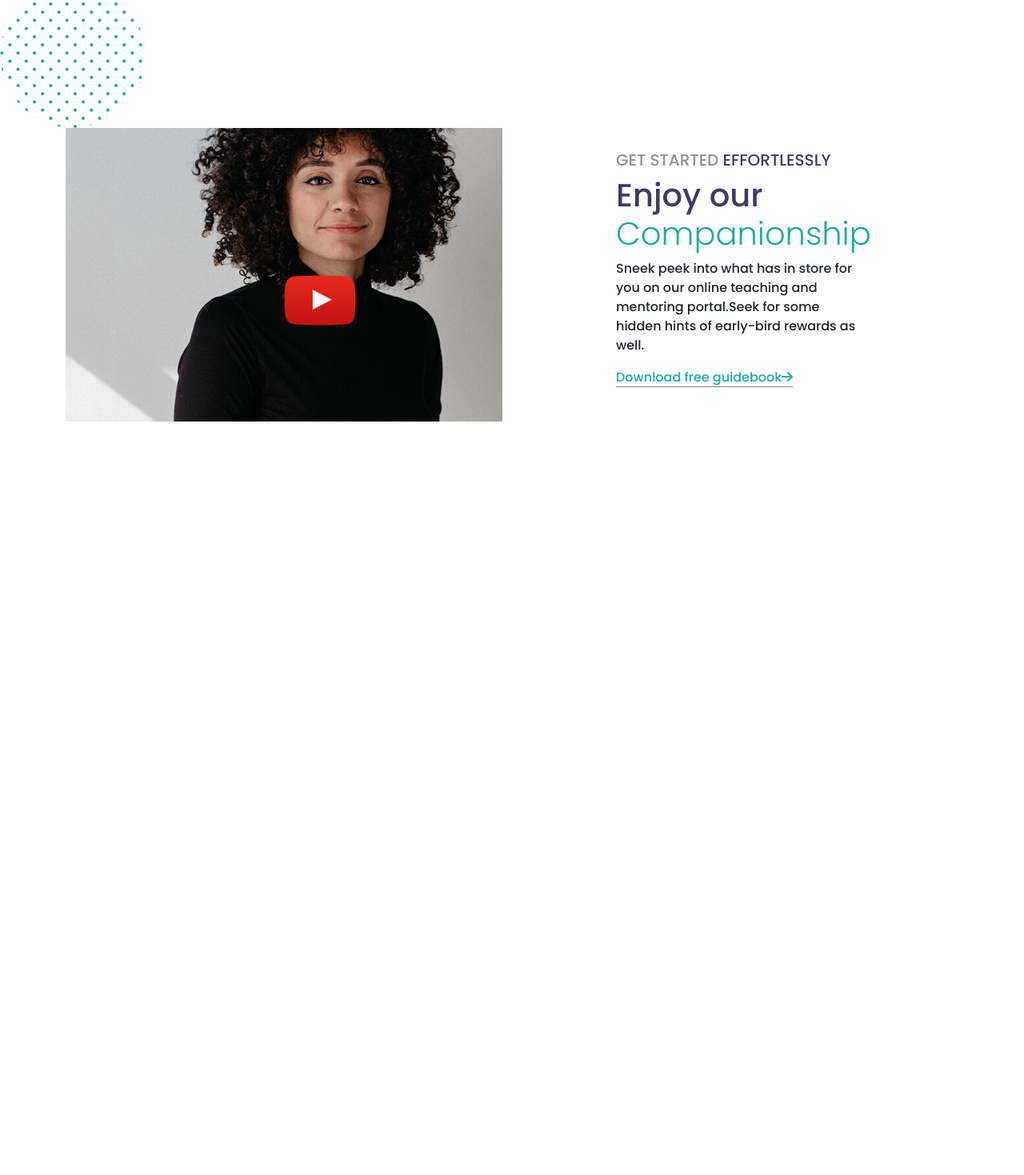
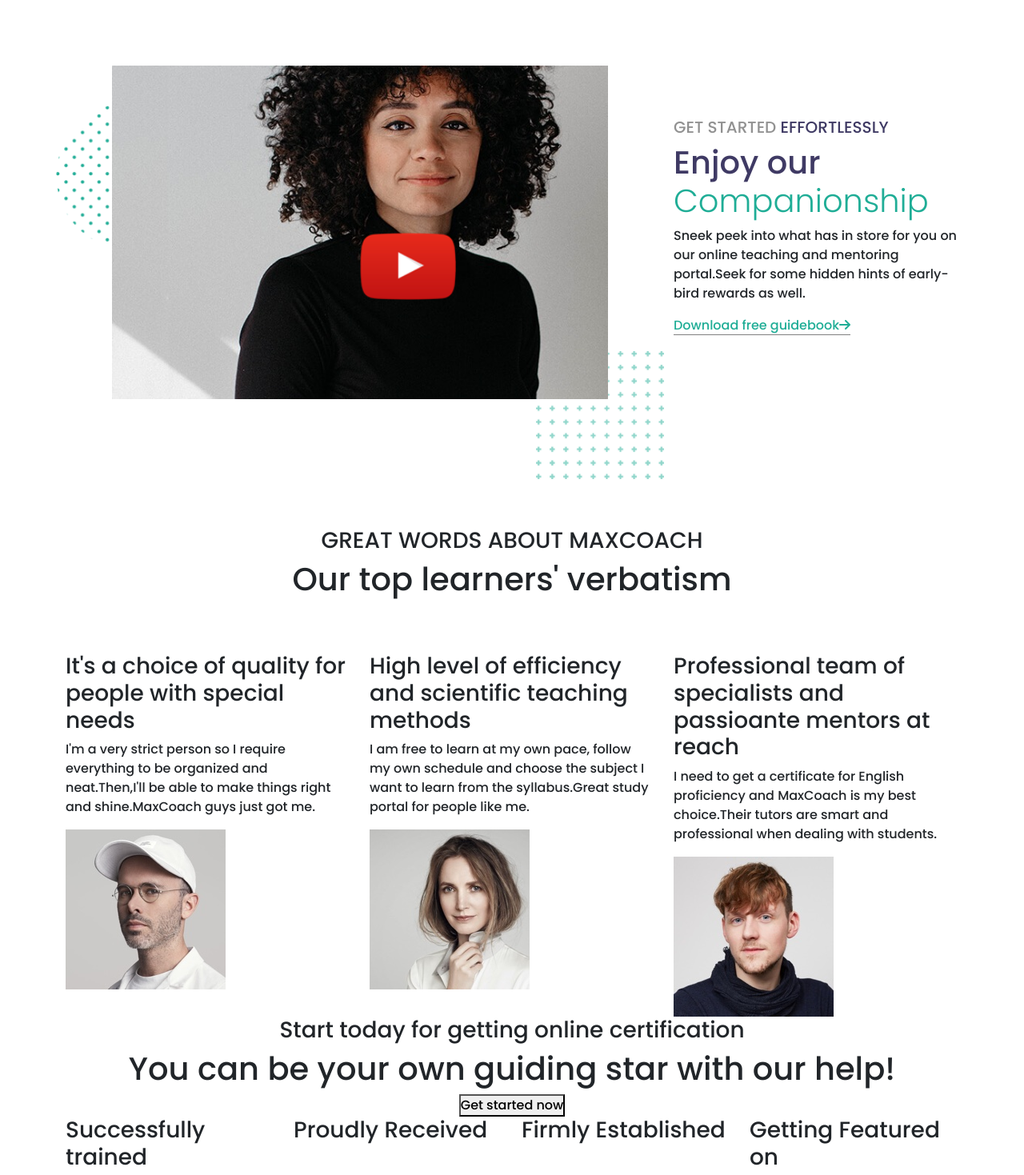
Before and after one commit to Rorins/proj-html-vuejs, a Vue app: page / in a window 1280 px wide. Shown: the part 2755-4224 px from the top of the page at 80% size. Before the commit the page ends 3282 px from the top, so only its background shows below. Built offline with nearby package versions, Linux system fonts and the light colour scheme.

Commit message:
Setted up my card component

```diff
--- a/src/App.vue
+++ b/src/App.vue
@@ -11,6 +11,10 @@
   <SectionOne />
   <SectionTwo />
   <SectionThree />
+  <SectionFour />
+  <SectionFive />
+  <SectionSix />
+  <Footer />
   </main>
 
   </div>
@@ -23,6 +27,10 @@
 import SectionOne from '@/components/SectionOne.vue';
 import SectionTwo from '@/components/SectionTwo.vue';
 import SectionThree from '@/components/SectionThree.vue';
+import SectionFour from '@/components/SectionFour.vue';
+import SectionFive from '@/components/SectionFive.vue';
+import SectionSix from '@/components/SectionSix.vue';
+import Footer from '@/components/Footer.vue';
 
 export default {
   name: 'App',
@@ -32,6 +40,10 @@
     SectionOne,
     SectionTwo,
     SectionThree,
+    SectionFour,
+    SectionFive,
+    SectionSix,
+    Footer,
   }
 }
 </script>
--- a/src/components/Card.vue
+++ b/src/components/Card.vue
@@ -1,12 +1,19 @@
 <template>
   <div>
-
-  </div>
+      <h3>{{title}}</h3>
+        <p>{{text}}</p>
+        <img :src="require(`../assets/${image}.jpg`)" :alt="title">
+      </div>
 </template>
 
 <script>
 export default {
-name:'Card'
+name:'Card',
+props:{
+  title:String,
+  text:String,
+  image:String,
+}
 }
 </script>
 
--- a/src/components/Header.vue
+++ b/src/components/Header.vue
@@ -19,7 +19,7 @@
     <ul class="navbar-nav mr-auto">
       <li v-for="(link,index) in links" :key="`link${index}`" class="nav-item dropdown">
         <a class="nav-link dropdown-arrow" href="#" id="navbarDropdown" role="button" data-toggle="dropdown" aria-haspopup="true" aria-expanded="false">
-          {{link.link}}
+          {{link}}
         </a>
       </li>
       </ul>
@@ -55,24 +55,12 @@
 data(){
   return{
     links:[
-      {
-        link: "Home"
-      },
-      {
-        link: "Pages"
-      },
-      {
-        link: "Courses"
-      },
-      {
-        link: "Features"
-      },
-      {
-        link: "Blog"
-      },
-      {
-        link: "Shop"
-      }
+      "Home",
+      "Pages",
+      "Courses",
+      "Features",
+      "Blog",
+      "Shop"
     ]
   }
 }
--- /dev/null
+++ b/src/components/SectionFive.vue
@@ -0,0 +1,41 @@
+<template>
+  <section>
+      <div class="container">
+          <div class="row">
+
+              <div class="text-center">
+                <h3>Start today for getting <span> online certification</span></h3>
+                <h1>You can be your own guiding star with our help!</h1>
+                <button>Get started now</button>
+              </div>
+
+            <div class="col-3">
+                <h3>Successfully trained</h3>
+            </div>
+
+            <div class="col-3">
+                <h3>Proudly Received</h3>
+            </div>
+
+            <div class="col-3">
+                <h3>Firmly Established</h3>
+            </div>
+
+            <div class="col-3">
+                <h3>Getting Featured on</h3>
+            </div>
+
+          </div>
+      </div>
+  </section>
+</template>
+
+<script>
+export default {
+name:'SectionFive'
+}
+</script>
+
+<style>
+
+</style>
--- /dev/null
+++ b/src/components/SectionFour.vue
@@ -0,0 +1,61 @@
+<template>
+  <section>
+      <div class="container">
+          <div class="row">
+
+            <div class="titles text-center">
+                <h3>GREAT WORDS ABOUT MAXCOACH</h3>
+                <h1>Our <span>top learners'</span> verbatism</h1>
+            </div>
+
+            <!--REVIEW CARDS-->
+            <div class="col-4" v-for="(review,index) in reviews" :key="`review${index}`">
+                <Card :title="review.title" :text="review.text" :image="review.image"/>
+            </div>
+
+      </div>
+    </div>
+  </section>
+</template>
+
+<script>
+import Card from '@/components/Card.vue'
+export default {
+name:'SectionFour',
+components:{
+    Card,
+},
+data(){
+    return{
+        //LIST OF REVIEW CARDS
+        reviews:[
+            {
+                title: "It's a choice of quality for people with special needs",
+                text: "I'm a very strict person so I require everything to be organized and neat.Then,I'll be able to make things right and shine.MaxCoach guys just got me.",
+                image: "testimonial-avata-03",
+            },
+            {
+                title: "High level of efficiency and scientific teaching methods",
+                text: "I am free to learn at my own pace, follow my own schedule and choose the subject I want to learn from the syllabus.Great study portal for people like me.",
+                image: "testimonial-avata-02",
+            },
+            {
+                title: "Professional team of specialists and passioante mentors at reach",
+                text: "I need to get a certificate for English proficiency and MaxCoach is my best choice.Their tutors are smart and professional when dealing with students.",
+                image: "testimonial-avata-04",
+            },
+        ]
+    }
+}
+}
+</script>
+
+<style scoped lang="scss">
+@import '@/styles/variables';
+
+.titles{
+padding:60px 0;
+}
+
+
+</style>
--- /dev/null
+++ b/src/components/SectionSix.vue
@@ -0,0 +1,22 @@
+<template>
+  <section>
+      <div class="container">
+
+          <div class="row">
+              <div class="col-4"></div>
+              <div class="col-4"></div>
+              <div class="col-4"></div>
+          </div>
+      </div>
+  </section>
+</template>
+
+<script>
+export default {
+name:'SectionSix'
+}
+</script>
+
+<style>
+
+</style>
--- a/src/components/SectionThree.vue
+++ b/src/components/SectionThree.vue
@@ -1,17 +1,19 @@
 <template>
 <section>
-<img src="../assets/maxcoach-shape-05.png" alt="">
 <div class="container">
 
 <div class="row">
   <!--FIRST COLUMN-->
-    <div class="col-6">
+    <div class="col-8">
+      <!--DECORATION AND IMAGES-->
+      <img src="../assets/maxcoach-shape-05.png" alt="">
+      <img src="../assets/maxcoach-shape-07.png" alt="">
       <img src="../assets/home-2-popup-video-poster.jpg" alt="">
       <img class="youtube_btn" src="../assets/icon-youtube-play.png" alt="">
     </div>
 
   <!--SECOND COLUMN-->
-    <div class="info col-6 d-flex flex-column justify-content-center">
+    <div class="info col-4 d-flex flex-column justify-content-center">
         <h3>GET STARTED <span>EFFORTLESSLY</span></h3>
         <h1>Enjoy our <span>Companionship</span></h1>
         <p>Sneek peek into what has in store for you on our online teaching and mentoring portal.Seek for some hidden hints of early-bird rewards as well.</p>
@@ -36,15 +38,31 @@
 
 /*FIRST-COLUMN*/
 .row div:first-child{
+  padding:100px 70px;
   position:relative;
   img{
       width: 100%;
   }
   .youtube_btn{
-  width:90px;
+    width:120px;
     position:absolute;
     top:50%;
     left:50%;
+  }
+/*DECORATION*/
+  img:nth-child(1){
+    width:180px;
+    position:absolute;
+    top:150px;
+    left:0;
+    z-index:-1;
+  }
+  img:nth-child(2){
+    width:160px;
+    position:absolute;
+    bottom:0;
+    right:0;
+    z-index:-1;
   }
 }
 
@@ -52,7 +70,6 @@
 
 /*SECOND-COLUMN*/
 .info {
-  padding:0 130px;
 h3 {
   font-size:20px;
   color:$tertiary-color;
```
Lines whose indentation alone changed are shown as unchanged.
